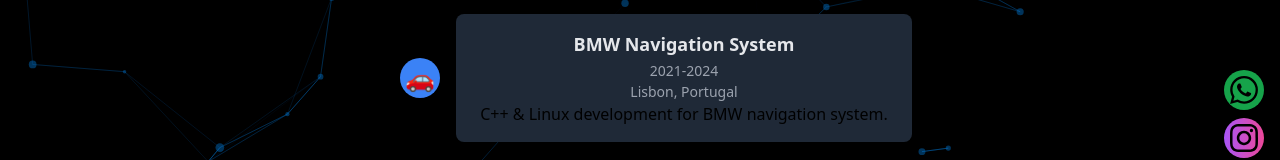
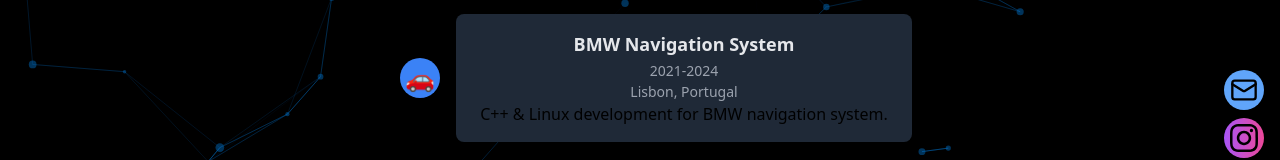
Before and after one commit to brkscosta/jsandev, a React (Vite) app: page / in a window 1280 px wide. Shown: the part 578-738 px from the top of the page. Built offline with nearby package versions, Linux system fonts and the light colour scheme.

Commit message:
feat: replace whatsapp to mail for social links

```diff
--- a/src/App.tsx
+++ b/src/App.tsx
@@ -33,7 +33,7 @@
           <Timeline />
         </div>
       </section>
-      <SocialLinks instagram="jsancosta" phoneNo="+351960313828" />
+      <SocialLinks instagram="jsancosta" mail="hello@jsandev.com" />
     </ThemeProvider>
   )
 }
--- a/src/components/SocialLinks.tsx
+++ b/src/components/SocialLinks.tsx
@@ -1,17 +1,14 @@
 import { GitHubIcon } from '@/icons/GitHubIcon'
 import { InstagramIcon } from '@/icons/InstagramIcon'
-import { WhatsAppIcon } from '@/icons/WhatsAppIcon'
 import { cn } from '@/lib/utils' // Import the cn function
 import { SocialLinksProps } from '@/types/Components'
 import { motion } from 'framer-motion'
+import { Mail } from 'lucide-react'
 import { FC } from 'react'
 
-export const SocialLinks: FC<SocialLinksProps> = ({ phoneNo, instagram }) => {
-  const handleWhatsAppClick = () => {
-    window.open(
-      `https://wa.me/${phoneNo}?text=Olá%20Joanã!%20Vi%20seu%20portfólio%20e%20gostaria%20de%20conversar.`,
-      '_blank'
-    )
+export const SocialLinks: FC<SocialLinksProps> = ({ mail: phoneNo, instagram }) => {
+  const handleMailClick = () => {
+    window.open(`mailto:${phoneNo}`, '_self')
   }
 
   const handleInstagramClick = () => {
@@ -24,10 +21,10 @@
 
   const socialButtons = [
     {
-      onClick: handleWhatsAppClick,
-      className: 'bg-green-600 hover:bg-green-700',
-      icon: <WhatsAppIcon className="w-7 h-7" />,
-      label: 'WhatsApp'
+      onClick: handleMailClick,
+      className: 'bg-blue-400 hover:bg-blue-700',
+      icon: <Mail className="w-7 h-7" />,
+      label: 'Mail'
     },
     {
       onClick: handleInstagramClick,
--- a/src/icons/WhatsAppIcon.tsx
+++ /dev/null
@@ -1,9 +0,0 @@
-import { WhatsAppIconProps } from '@/types/Components'
-import { FC } from 'react'
-
-export const WhatsAppIcon: FC<WhatsAppIconProps> = ({ className }) => (
-  <svg role="img" viewBox="0 0 24 24" xmlns="http://www.w3.org/2000/svg" className={className}>
-    <title>WhatsApp</title>
-    <path d="M17.472 14.382c-.297-.149-1.758-.867-2.03-.967-.273-.099-.471-.148-.67.15-.197.297-.767.966-.94 1.164-.173.199-.347.223-.644.075-.297-.15-1.255-.463-2.39-1.475-.883-.788-1.48-1.761-1.653-2.059-.173-.297-.018-.458.13-.606.134-.133.298-.347.446-.52.149-.174.198-.298.298-.497.099-.198.05-.371-.025-.52-.075-.149-.669-1.612-.916-2.207-.242-.579-.487-.5-.669-.51-.173-.008-.371-.01-.57-.01-.198 0-.52.074-.792.372-.272.297-1.04 1.016-1.04 2.479 0 1.462 1.065 2.875 1.213 3.074.149.198 2.096 3.2 5.077 4.487.709.306 1.262.489 1.694.625.712.227 1.36.195 1.871.118.571-.085 1.758-.719 2.006-1.413.248-.694.248-1.289.173-1.413-.074-.124-.272-.198-.57-.347m-5.421 7.403h-.004a9.87 9.87 0 01-5.031-1.378l-.361-.214-3.741.982.998-3.648-.235-.374a9.86 9.86 0 01-1.51-5.26c.001-5.45 4.436-9.884 9.888-9.884 2.64 0 5.122 1.03 6.988 2.898a9.825 9.825 0 012.893 6.994c-.003 5.45-4.437 9.884-9.885 9.884m8.413-18.297A11.815 11.815 0 0012.05 0C5.495 0 .16 5.335.157 11.892c0 2.096.547 4.142 1.588 5.945L.057 24l6.305-1.654a11.882 11.882 0 005.683 1.448h.005c6.554 0 11.89-5.335 11.893-11.893a11.821 11.821 0 00-3.48-8.413Z" />
-  </svg>
-)
--- a/src/types/Components.ts
+++ b/src/types/Components.ts
@@ -15,7 +15,7 @@
 }
 
 export type SocialLinksProps = {
-  phoneNo: string
+  mail: string
   instagram: string
 }
 
```
